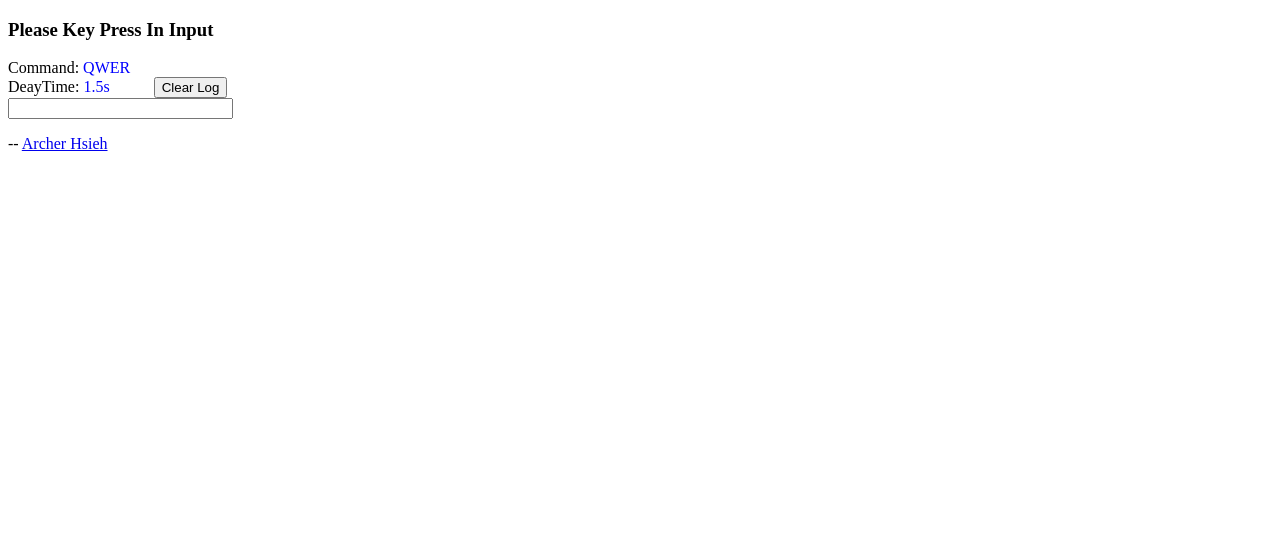
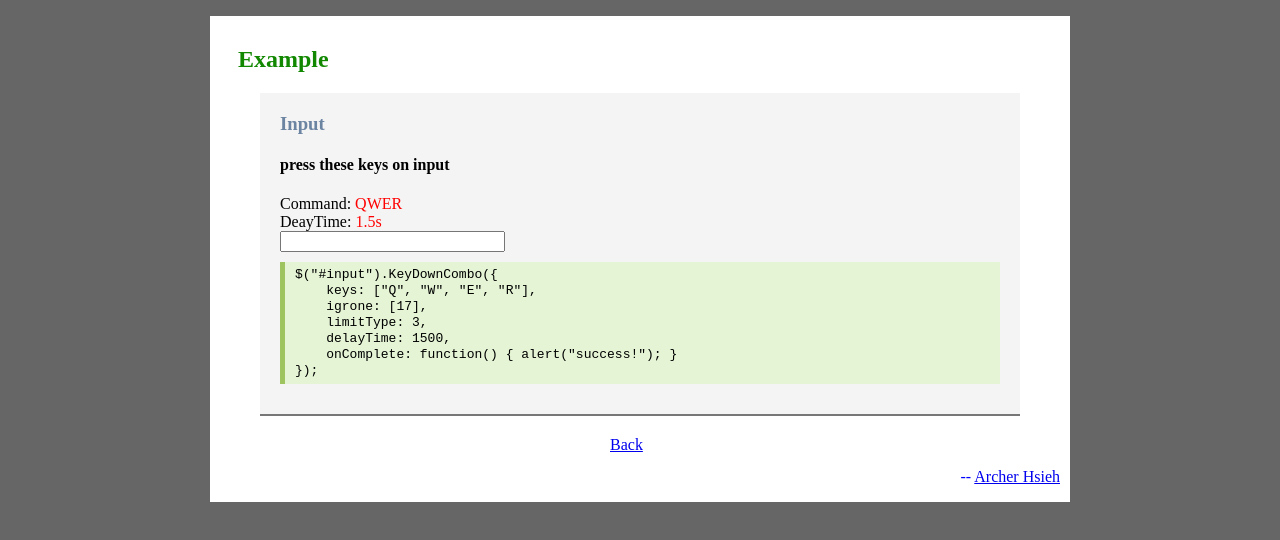
Before and after one commit to Archer8685/jquery-keydowncombo, a plain HTML site: page examples/input.html in a window 1280 px wide. Drawn offline with Linux system fonts and the light colour scheme.

Commit message:
modify demo pages.

```diff
--- a/examples/basic.html
+++ b/examples/basic.html
@@ -2,23 +2,39 @@
 <html>
 <head>
     <title>KeyDown Combo Example</title>
-
+    <meta name="viewport" content="width=device-width, initial-scale=1.0">
     <script type="text/javascript" language="javascript" src="../jquery/jquery-1.9.1.js"></script>
     <script type="text/javascript" language="javascript" src="../src/jquery.keycombo.js"></script>
 
+    <link rel="stylesheet" type="text/css" href="example.css" />
     <script type="text/javascript">
         $(function() {
           var list = [38, 38, 40, 40, 37, 39, 37, 39, "B", "A"];
           $(document).KeyDownCombo({
               keys: list,
-              onComplete: function() { alert("pass"); }
+              onComplete: function() { alert("success!"); }
           });
         });
     </script>
 </head>
 <body>
-  <h3>Please Key Press</h3>
-  <div style="color: #ff0000;">↑↑↓↓←→←→BA</div>
-  <div style="margin-top:1em;">-- <a href="https://github.com/Archer8685" title="Archer Hsieh, front-end developer" target="_blank">Archer Hsieh</a></div>
+  <div class="wrapper">
+    <h2>Example</h2>
+    <div class="block">
+    <h3>Basic</h3>
+    <h4>press these keys</h4>
+    <span class="keys">↑↑↓↓←→←→BA</span>
+    <pre>
+var list = [38, 38, 40, 40, 37, 39, 37, 39, "B", "A"];
+$(document).KeyDownCombo({
+    keys: list,
+    onComplete: function() { alert("pass"); }
+});</pre>
+    </div>
+    <div class="back">
+      <a href="index.html">Back</a>
+    </div>
+    <div class="author">-- <a href="https://github.com/Archer8685" title="Archer Hsieh, front-end developer" target="_blank">Archer Hsieh</a></div>
+  </div>
 </body>
 </html>
--- /dev/null
+++ b/examples/example.css
@@ -0,0 +1,80 @@
+body, html {
+  margin: 0;
+  background: #666;
+}
+
+body {
+  padding: 1em;
+}
+
+h1 {
+  margin-left: .5em;
+  color: #881100;
+}
+
+h2 {
+  margin-left: .75em;
+  color: #118800;
+}
+
+ul {
+  list-style: none;
+}
+
+ul li {
+  padding-top: 10px;
+}
+
+ul li a{
+  color: #000;
+  font-weight: bold;
+  font-size: 1.2em;
+}
+
+h3 {
+  color: #6b84a2;
+  margin-top: 0;
+}
+
+.wrapper {
+  width: 800px;
+  background: #fff;
+  padding: 10px 50px 10px 10px;
+  margin: 0 auto;
+  position: relative;
+  padding-bottom: 3em;
+}
+
+.keys {
+  color: red;
+}
+
+.back {
+  margin-left: 390px;
+  margin-top: 1em;
+}
+
+.block {
+  background-color: #f4f4f4;
+  border-bottom: solid 2px #777777;
+  margin: 0 0 20px 40px;
+  padding: 20px;
+}
+
+.author {
+  position: absolute;
+  bottom: 1em;
+  right: 10px;
+  margin-top:2em;
+  color: #00f;
+}
+
+pre {
+  line-height: 16px;
+  padding: 5px 5px 5px 10px;
+  margin: 10px 0;
+  background-color: #e4f4d4;
+  border-left: solid 5px #9EC45F;
+  overflow: auto;
+  tab-size: 4;
+}
--- a/examples/input.html
+++ b/examples/input.html
@@ -2,71 +2,46 @@
 <html>
 <head>
     <title>KeyDown Combo jQuery Plugin</title>
-
+    <meta name="viewport" content="width=device-width, initial-scale=1.0">
     <script type="text/javascript" language="javascript" src="../jquery/jquery-1.9.1.js"></script>
     <script type="text/javascript" language="javascript" src="../src/jquery.keycombo.js"></script>
 
+    <link rel="stylesheet" type="text/css" href="example.css" />
     <script type="text/javascript">
         $(function() {
           $("#input").KeyDownCombo({
-              keys: ["Q", "W", "E", "R"], //組合的Key (Number or String)
-              igrone: [17], //要忽略的Key
+              keys: ["Q", "W", "E", "R"],
+              igrone: [17],
               limitType: 3,
-              delayTime: 1500, //輸入的延遲時間
-              onTimeOutError: function(pressTimes, diffTime) { //輸入逾時時觸發
-                  if (pressTimes == 1) $("#command").append("<br/>");
-                  $("#command").append("<span class='red'>(onTimeOutError)</span> <span cloass='white'>Press Times: <span class='blue'>"
-                  +  pressTimes + "</span>, Over Time: <span class='blue'>"
-                  + diffTime + "ms</span><br/>");
-              },
-              onKeyError: function(pressTimes, keyCode) { //輸入錯誤時觸發
-                  if (pressTimes == 1) $("#command").append("<br/>");
-                  $("#command").append("<span class='red'>(onKeyError)</span> Press Times: <span class='blue'>"
-                  +  pressTimes + "</span>, Error Key Code: <span class='blue'>" + keyCodeToStr(keyCode) + "</span><br/>");
-              },
-              onSuccess: function(pressTimes, keyCode, diffTime) { //輸入成功觸發時觸發
-                  if (pressTimes == 1) $("#command").append("<br/>");
-                  $("#command").append("<span class='green'>(onSuccess)</span> Press Times: <span class='blue'>" +
-                  pressTimes + "</span>, Key Code: <span class='blue'>" + keyCodeToStr(keyCode) + "</span>, Spend Time: <span class='blue'>"
-                  + diffTime + "ms</span><br/>");
-              },
-              onComplete: function(totalTime) { //輸入成功並完成時觸發
-                  $("#command").append("<span class='green'>(onComplete)</span> Total Times: <span class='blue'>" +
-                  totalTime + "ms</span><br/>");
-                  alert("Pass!!");
-              }
-          });
-
-          $("#clearBtn").bind("click", function(e) {
-              $("#command").html("");
+              delayTime: 1500,
+              onComplete: function() { alert("success!"); }
           });
         });
     </script>
-    <style type="text/css">
-      .red {
-        color: #FF0000;
-        width: 120px;
-        display: inline-block;
-      }
-      .green {
-        color: #00FF00;
-        width: 120px;
-        display: inline-block;
-      }
-      .blue { color: #0000FF; }
-      #clearBtn { margin-left: 40px; }
-    </style>
 </head>
 <body>
-  <div id="wrapper">
+  <div class="wrapper">
     <div id="main">
-        <h3>Please Key Press In Input</h3>
-        Command: <span class="blue">QWER</span><br/>
-        DeayTime: <span class="blue">1.5s</span>
-        <input id="clearBtn" type="button" value="Clear Log" /><br/>
-        <input id="input" type="text" value="" size="25" />
-        <div id="command"></div>
-        <div style="margin-top:1em;">-- <a href="https://github.com/Archer8685" title="Archer Hsieh, front-end developer" target="_blank">Archer Hsieh</a></div>
+        <h2>Example</h2>
+        <div class="block">
+          <h3>Input<h3>
+          <h4>press these keys on input</h4>
+          Command: <span class="keys">QWER</span><br/>
+          DeayTime: <span class="keys">1.5s</span>
+          <div><input id="input" type="text" value="" size="25" /></div>
+              <pre>
+$("#input").KeyDownCombo({
+    keys: ["Q", "W", "E", "R"],
+    igrone: [17],
+    limitType: 3,
+    delayTime: 1500,
+    onComplete: function() { alert("success!"); }
+});</pre>
+        </div>
+        <div class="back">
+          <a href="index.html">Back</a>
+        </div>
+        <div class="author">-- <a href="https://github.com/Archer8685" title="Archer Hsieh, front-end developer" target="_blank">Archer Hsieh</a></div>
     </div>
   </div>
 </body>
--- a/keydowncombo.jquery.json
+++ b/keydowncombo.jquery.json
@@ -1,6 +1,6 @@
 {
   "name": "keydowncombo",
-  "version": "0.1.2",
+  "version": "0.1.3",
   "title": "KeyDownCombo",
   "description": "A jQuery plugin that add keydown combo event.",
   "keywords": [
```
Also changed, not shown: examples/index.html (+14 -6 lines), src/jquery.keycombo.js, 1 other file.
